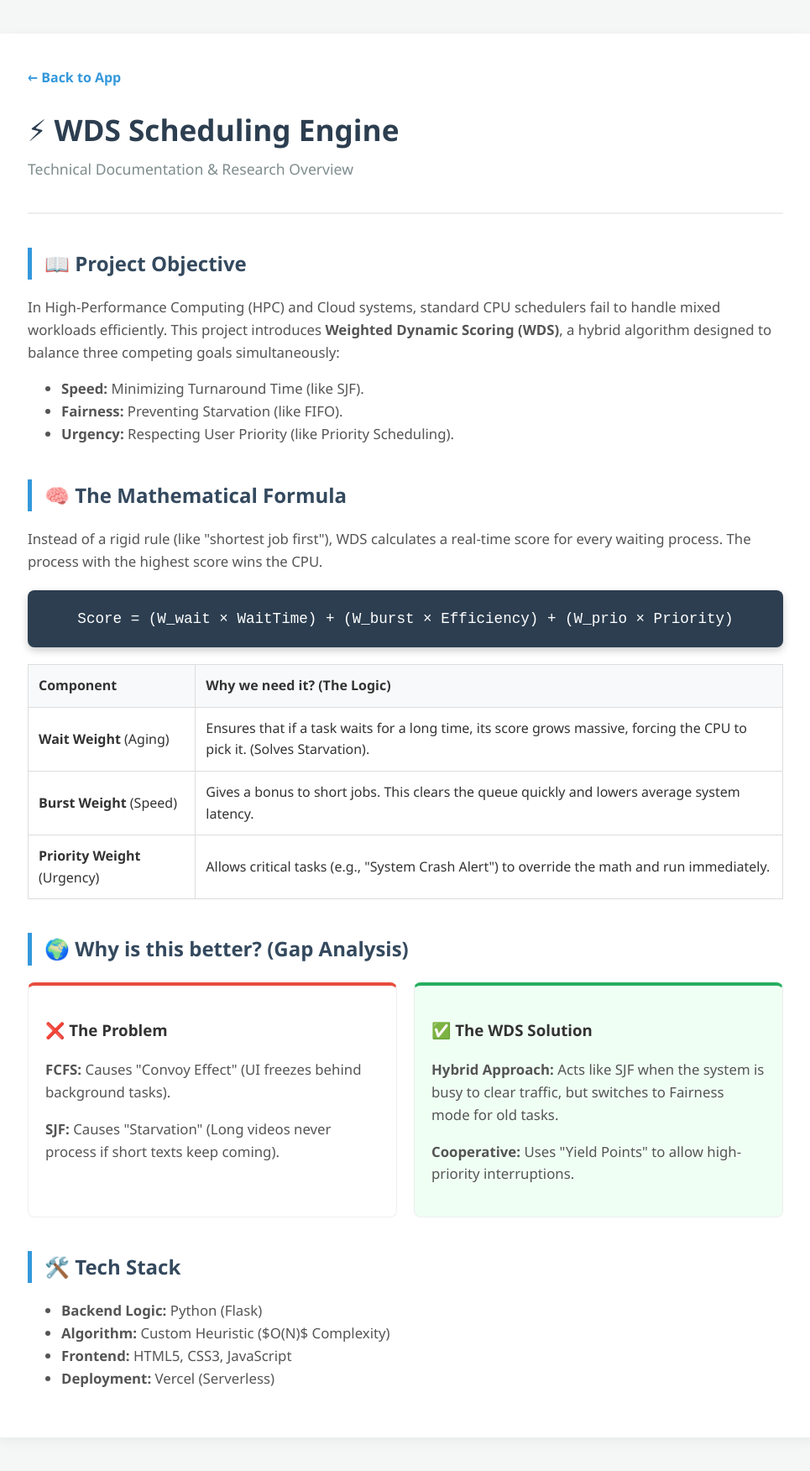
After one commit to Parik-2006/OS-EL-3-SEM, a Flask app: page /docs in a window 1280 px wide. The commit adds this page. Shown: the whole page at 84% size, without its empty margins (157-1122 px from the left). Run offline with Flask 3, Linux system fonts and the light colour scheme.

Commit message:
Updated Readme

```diff
--- a/app.py
+++ b/app.py
@@ -31,6 +31,11 @@ def demo():
 @app.route('/custom')
 def custom():
     return render_template('custom.html')
+
+# --- NEW: DOCUMENTATION ROUTE ---
+@app.route('/docs')
+def docs():
+    return render_template('readme.html')
 
 # --- REAL-WORLD SCENARIOS DATABASE ---
 scenarios_db = {
--- a/templates/index.html
+++ b/templates/index.html
@@ -48,9 +48,10 @@
     <h1 class="display-4 fw-bold mb-3">⚡ WDS Scheduling Engine</h1>
     <p class="lead mb-4" style="opacity: 0.9;">A Next-Generation Non-Preemptive Scheduler for High-Performance Computing.</p>
 
-    <div class="d-flex justify-content-center gap-3">
+    <div class="d-flex justify-content-center gap-3 flex-wrap">
         <a class="btn btn-primary btn-lg px-5 fw-bold shadow" href="/demo">🚀 Run Demo</a>
         <a class="btn btn-warning btn-lg px-5 fw-bold shadow text-dark" href="/custom">✍ Custom Input</a>
+        <a class="btn btn-light btn-lg px-5 fw-bold shadow text-dark" href="/docs">📖 Documentation</a>
     </div>
 </div>
 
--- /dev/null
+++ b/templates/readme.html
@@ -0,0 +1,123 @@
+<!DOCTYPE html>
+<html lang="en">
+<head>
+    <meta charset="UTF-8">
+    <meta name="viewport" content="width=device-width, initial-scale=1.0">
+    <title>WDS Project Documentation</title>
+    <style>
+        /* Professional Documentation Styling */
+        body { font-family: 'Segoe UI', Tahoma, Geneva, Verdana, sans-serif; line-height: 1.6; color: #333; background-color: #f4f7f6; margin: 0; padding: 0; }
+        .container { max-width: 900px; margin: 40px auto; background: white; padding: 40px; border-radius: 10px; box-shadow: 0 4px 15px rgba(0,0,0,0.05); }
+
+        /* Header */
+        header { border-bottom: 2px solid #eee; padding-bottom: 20px; margin-bottom: 30px; }
+        h1 { color: #2c3e50; font-size: 2.2rem; margin: 0; }
+        .subtitle { color: #7f8c8d; font-size: 1.1rem; margin-top: 5px; }
+
+        /* Navigation */
+        .back-btn { display: inline-block; text-decoration: none; color: #3498db; font-weight: bold; margin-bottom: 20px; }
+        .back-btn:hover { text-decoration: underline; }
+
+        /* Sections */
+        h2 { color: #34495e; border-left: 5px solid #3498db; padding-left: 15px; margin-top: 40px; }
+        p, li { font-size: 1.05rem; color: #555; }
+
+        /* The Formula Box */
+        .formula-box { background: #2c3e50; color: white; padding: 20px; border-radius: 8px; font-family: 'Courier New', monospace; font-size: 1.1rem; text-align: center; margin: 20px 0; box-shadow: 0 4px 10px rgba(0,0,0,0.2); }
+
+        /* Tables */
+        table { width: 100%; border-collapse: collapse; margin: 20px 0; }
+        th, td { padding: 12px; border: 1px solid #ddd; text-align: left; }
+        th { background-color: #f8f9fa; color: #333; }
+
+        /* Comparison Cards */
+        .comparison { display: flex; gap: 20px; margin-top: 20px; }
+        .card { flex: 1; background: #fff; border: 1px solid #eee; padding: 20px; border-radius: 8px; }
+        .card.bad { border-top: 4px solid #e74c3c; }
+        .card.good { border-top: 4px solid #27ae60; background: #f0fff4; }
+    </style>
+</head>
+<body>
+
+<div class="container">
+    <a href="/" class="back-btn">← Back to App</a>
+
+    <header>
+        <h1>⚡ WDS Scheduling Engine</h1>
+        <p class="subtitle">Technical Documentation & Research Overview</p>
+    </header>
+
+    <section>
+        <h2>📖 Project Objective</h2>
+        <p>
+            In High-Performance Computing (HPC) and Cloud systems, standard CPU schedulers fail to handle mixed workloads efficiently.
+            This project introduces <b>Weighted Dynamic Scoring (WDS)</b>, a hybrid algorithm designed to balance three competing goals simultaneously:
+        </p>
+        <ul>
+            <li><b>Speed:</b> Minimizing Turnaround Time (like SJF).</li>
+            <li><b>Fairness:</b> Preventing Starvation (like FIFO).</li>
+            <li><b>Urgency:</b> Respecting User Priority (like Priority Scheduling).</li>
+        </ul>
+    </section>
+
+    <section>
+        <h2>🧠 The Mathematical Formula</h2>
+        <p>Instead of a rigid rule (like "shortest job first"), WDS calculates a real-time score for every waiting process. The process with the highest score wins the CPU.</p>
+
+        <div class="formula-box">
+            Score = (W_wait × WaitTime) + (W_burst × Efficiency) + (W_prio × Priority)
+        </div>
+
+        <table>
+            <thead>
+                <tr>
+                    <th>Component</th>
+                    <th>Why we need it? (The Logic)</th>
+                </tr>
+            </thead>
+            <tbody>
+                <tr>
+                    <td><b>Wait Weight</b> (Aging)</td>
+                    <td>Ensures that if a task waits for a long time, its score grows massive, forcing the CPU to pick it. (Solves Starvation).</td>
+                </tr>
+                <tr>
+                    <td><b>Burst Weight</b> (Speed)</td>
+                    <td>Gives a bonus to short jobs. This clears the queue quickly and lowers average system latency.</td>
+                </tr>
+                <tr>
+                    <td><b>Priority Weight</b> (Urgency)</td>
+                    <td>Allows critical tasks (e.g., "System Crash Alert") to override the math and run immediately.</td>
+                </tr>
+            </tbody>
+        </table>
+    </section>
+
+    <section>
+        <h2>🌍 Why is this better? (Gap Analysis)</h2>
+        <div class="comparison">
+            <div class="card bad">
+                <h3>❌ The Problem</h3>
+                <p><b>FCFS:</b> Causes "Convoy Effect" (UI freezes behind background tasks).</p>
+                <p><b>SJF:</b> Causes "Starvation" (Long videos never process if short texts keep coming).</p>
+            </div>
+            <div class="card good">
+                <h3>✅ The WDS Solution</h3>
+                <p><b>Hybrid Approach:</b> Acts like SJF when the system is busy to clear traffic, but switches to Fairness mode for old tasks.</p>
+                <p><b>Cooperative:</b> Uses "Yield Points" to allow high-priority interruptions.</p>
+            </div>
+        </div>
+    </section>
+
+    <section>
+        <h2>🛠️ Tech Stack</h2>
+        <ul>
+            <li><b>Backend Logic:</b> Python (Flask)</li>
+            <li><b>Algorithm:</b> Custom Heuristic ($O(N)$ Complexity)</li>
+            <li><b>Frontend:</b> HTML5, CSS3, JavaScript</li>
+            <li><b>Deployment:</b> Vercel (Serverless)</li>
+        </ul>
+    </section>
+</div>
+
+</body>
+</html>
```
